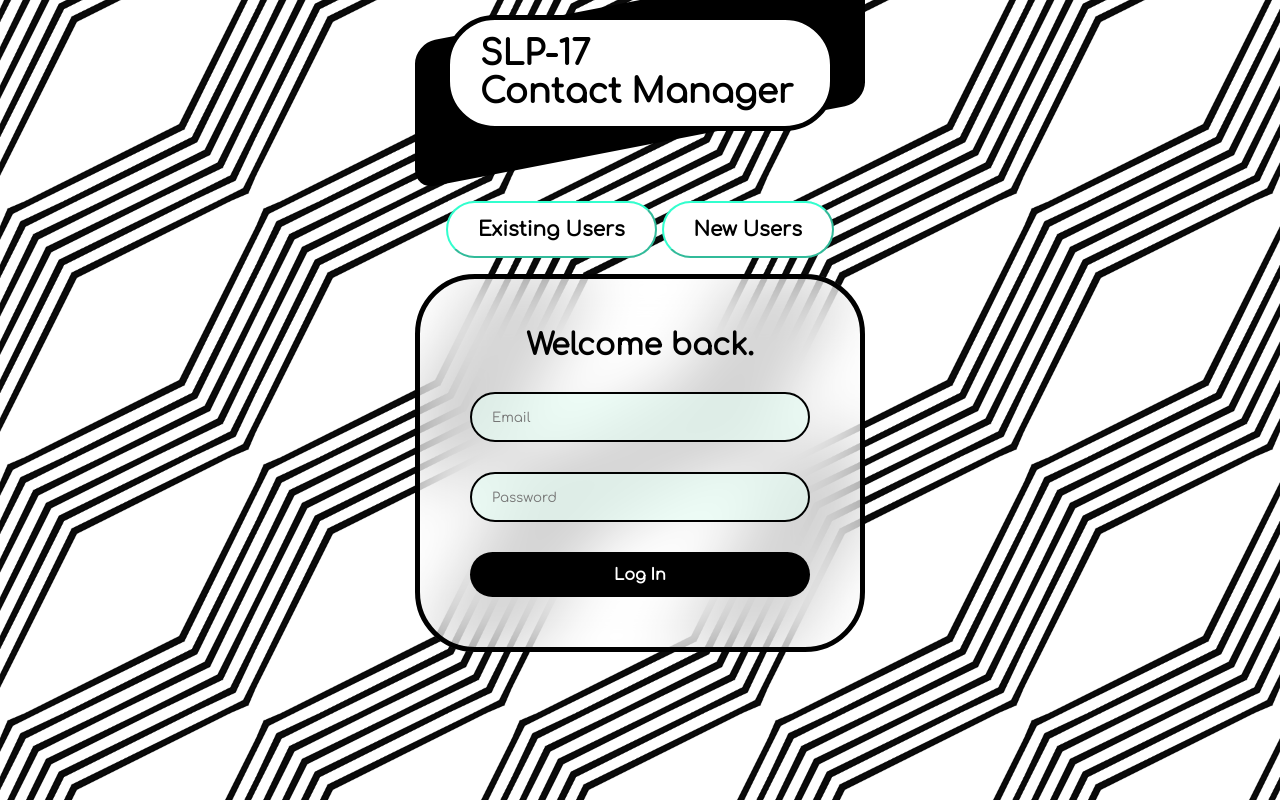
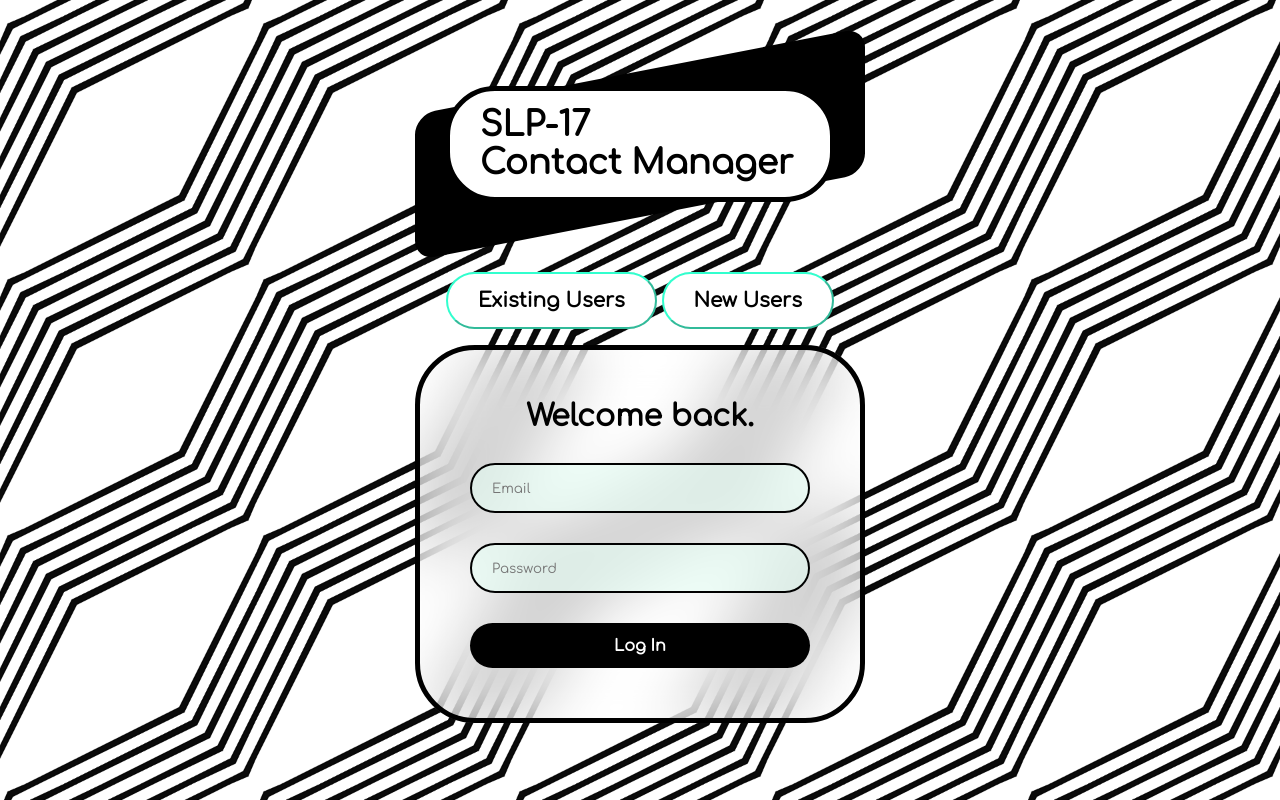
Before and after one commit to Jonathan-Beale/Contact-Manager, a plain HTML site: page index.html in a window 1280 px wide. Drawn offline with Linux system fonts and the light colour scheme.

Commit message:
FIxed a bug my previous commit caused with the sign in page

```diff
--- a/css/styles.css
+++ b/css/styles.css
@@ -14,8 +14,7 @@ body{
     background-image: url(../images/bg.png);
     background-size: cover;
     background-position: center;
-    max-height: calc(100vh - 50px);
-    overflow-y: auto;
+    min-height: 100vh;
 }
 
 .diagonal{
```
